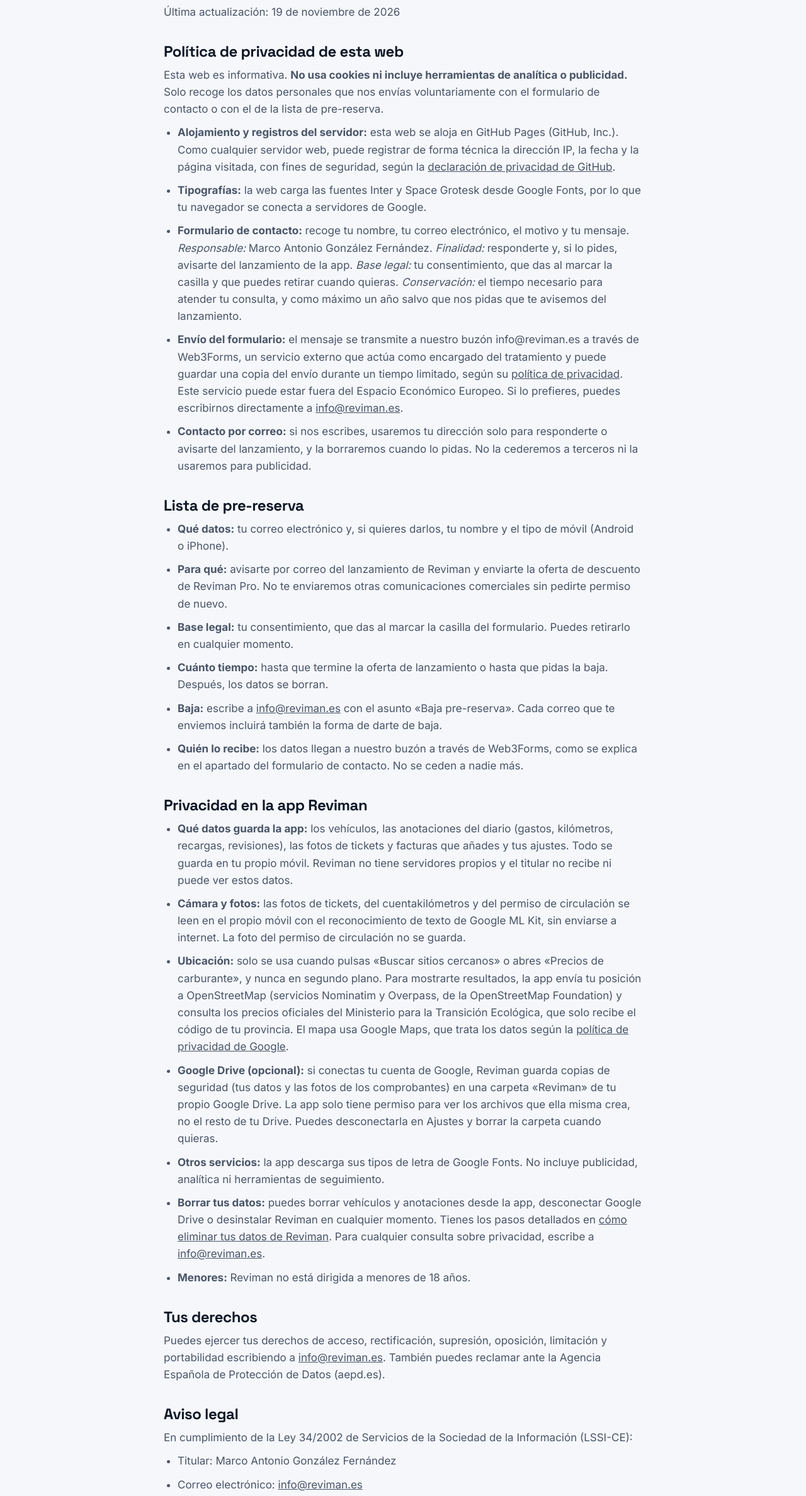
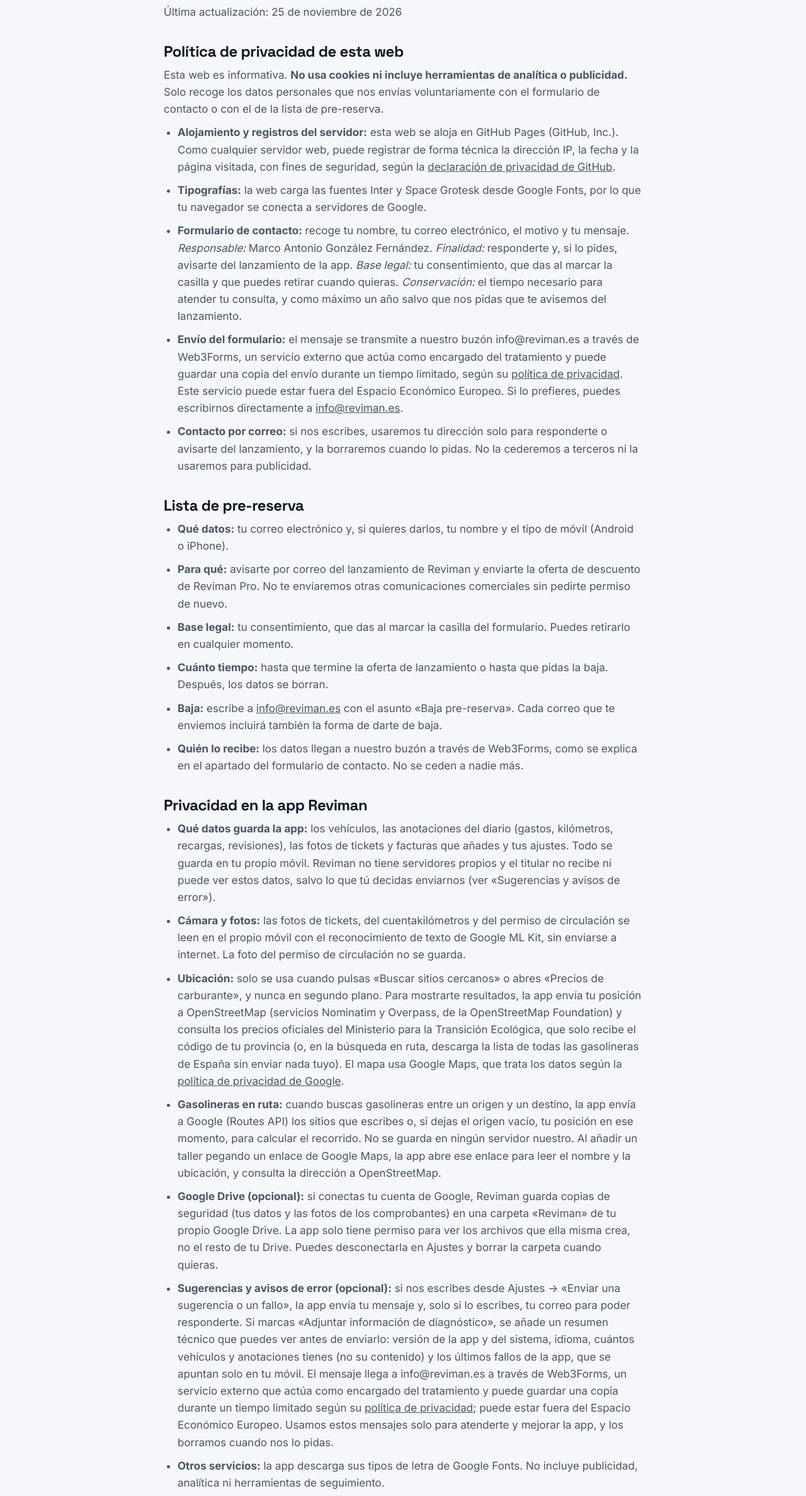
Before and after one commit to marviadevs-cloud/reviman-web, a plain HTML site: page privacidad.html in a window 1280 px wide. Shown: the part 182-2558 px from the top of the page at 63% size. Drawn offline with Linux system fonts and the light colour scheme.

Commit message:
Privacidad: sugerencias desde la app y gasolineras en ruta
Explica el envío opcional de sugerencias y diagnóstico por Web3Forms, el
cálculo de rutas con Google Routes API y la lectura de enlaces de Google
Maps al añadir talleres. Actualiza la página de eliminar datos.

Co-Authored-By: Claude Opus 5.5 <noreply@anthropic.com>
Claude-Session: https://claude.ai/code/session_01FjvbyUNzhYMmkWb5hgJ7Hb

```diff
--- a/privacidad.html
+++ b/privacidad.html
@@ -20,7 +20,7 @@
 </header>
 <main class="legal">
   <h1>Privacidad y aviso legal</h1>
-  <p>Última actualización: 19 de noviembre de 2026</p>
+  <p>Última actualización: 25 de noviembre de 2026</p>
 
   <h2>Política de privacidad de esta web</h2>
   <p>Esta web es informativa. <strong>No usa cookies ni incluye herramientas de analítica o publicidad.</strong> Solo recoge los datos personales que nos envías voluntariamente con el formulario de contacto o con el de la lista de pre-reserva.</p>
@@ -44,10 +44,12 @@
 
   <h2 id="app">Privacidad en la app Reviman</h2>
   <ul>
-    <li><strong>Qué datos guarda la app:</strong> los vehículos, las anotaciones del diario (gastos, kilómetros, recargas, revisiones), las fotos de tickets y facturas que añades y tus ajustes. Todo se guarda en tu propio móvil. Reviman no tiene servidores propios y el titular no recibe ni puede ver estos datos.</li>
+    <li><strong>Qué datos guarda la app:</strong> los vehículos, las anotaciones del diario (gastos, kilómetros, recargas, revisiones), las fotos de tickets y facturas que añades y tus ajustes. Todo se guarda en tu propio móvil. Reviman no tiene servidores propios y el titular no recibe ni puede ver estos datos, salvo lo que tú decidas enviarnos (ver «Sugerencias y avisos de error»).</li>
     <li><strong>Cámara y fotos:</strong> las fotos de tickets, del cuentakilómetros y del permiso de circulación se leen en el propio móvil con el reconocimiento de texto de Google ML Kit, sin enviarse a internet. La foto del permiso de circulación no se guarda.</li>
-    <li><strong>Ubicación:</strong> solo se usa cuando pulsas «Buscar sitios cercanos» o abres «Precios de carburante», y nunca en segundo plano. Para mostrarte resultados, la app envía tu posición a OpenStreetMap (servicios Nominatim y Overpass, de la OpenStreetMap Foundation) y consulta los precios oficiales del Ministerio para la Transición Ecológica, que solo recibe el código de tu provincia. El mapa usa Google Maps, que trata los datos según la <a href="https://policies.google.com/privacy?hl=es">política de privacidad de Google</a>.</li>
+    <li><strong>Ubicación:</strong> solo se usa cuando pulsas «Buscar sitios cercanos» o abres «Precios de carburante», y nunca en segundo plano. Para mostrarte resultados, la app envía tu posición a OpenStreetMap (servicios Nominatim y Overpass, de la OpenStreetMap Foundation) y consulta los precios oficiales del Ministerio para la Transición Ecológica, que solo recibe el código de tu provincia (o, en la búsqueda en ruta, descarga la lista de todas las gasolineras de España sin enviar nada tuyo). El mapa usa Google Maps, que trata los datos según la <a href="https://policies.google.com/privacy?hl=es">política de privacidad de Google</a>.</li>
+    <li><strong>Gasolineras en ruta:</strong> cuando buscas gasolineras entre un origen y un destino, la app envía a Google (Routes API) los sitios que escribes o, si dejas el origen vacío, tu posición en ese momento, para calcular el recorrido. No se guarda en ningún servidor nuestro. Al añadir un taller pegando un enlace de Google Maps, la app abre ese enlace para leer el nombre y la ubicación, y consulta la dirección a OpenStreetMap.</li>
     <li><strong>Google Drive (opcional):</strong> si conectas tu cuenta de Google, Reviman guarda copias de seguridad (tus datos y las fotos de los comprobantes) en una carpeta «Reviman» de tu propio Google Drive. La app solo tiene permiso para ver los archivos que ella misma crea, no el resto de tu Drive. Puedes desconectarla en Ajustes y borrar la carpeta cuando quieras.</li>
+    <li><strong>Sugerencias y avisos de error (opcional):</strong> si nos escribes desde Ajustes → «Enviar una sugerencia o un fallo», la app envía tu mensaje y, solo si lo escribes, tu correo para poder responderte. Si marcas «Adjuntar información de diagnóstico», se añade un resumen técnico que puedes ver antes de enviarlo: versión de la app y del sistema, idioma, cuántos vehículos y anotaciones tienes (no su contenido) y los últimos fallos de la app, que se apuntan solo en tu móvil. El mensaje llega a info@reviman.es a través de Web3Forms, un servicio externo que actúa como encargado del tratamiento y puede guardar una copia durante un tiempo limitado según su <a href="https://web3forms.com/privacy">política de privacidad</a>; puede estar fuera del Espacio Económico Europeo. Usamos estos mensajes solo para atenderte y mejorar la app, y los borramos cuando nos lo pidas.</li>
     <li><strong>Otros servicios:</strong> la app descarga sus tipos de letra de Google Fonts. No incluye publicidad, analítica ni herramientas de seguimiento.</li>
     <li><strong>Borrar tus datos:</strong> puedes borrar vehículos y anotaciones desde la app, desconectar Google Drive o desinstalar Reviman en cualquier momento. Tienes los pasos detallados en <a href="eliminar-datos.html">cómo eliminar tus datos de Reviman</a>. Para cualquier consulta sobre privacidad, escribe a <a href="mailto:info@reviman.es">info@reviman.es</a>.</li>
     <li><strong>Menores:</strong> Reviman no está dirigida a menores de 18 años.</li>
```
Also changed, not shown: eliminar-datos.html (+3 -3 lines).
